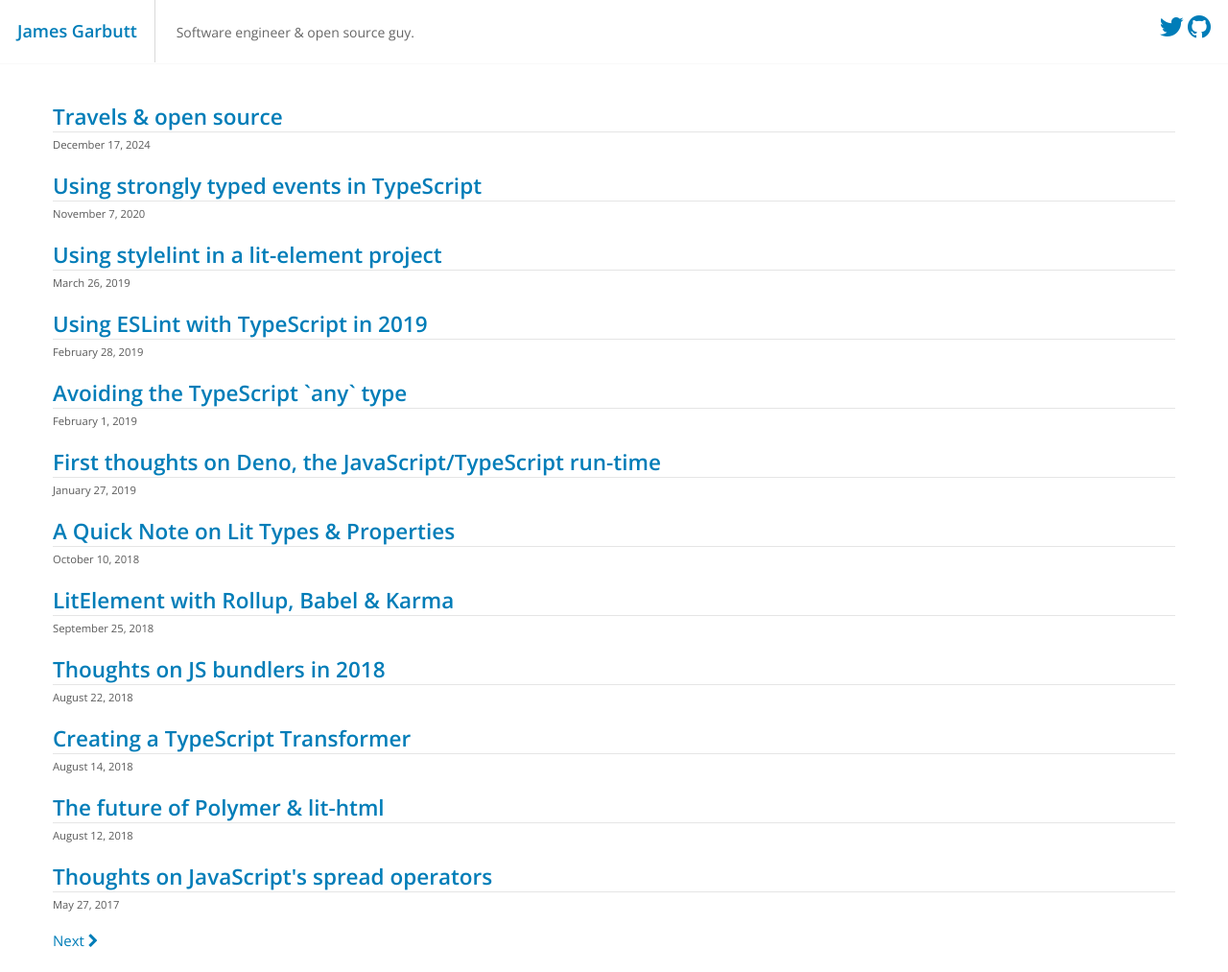
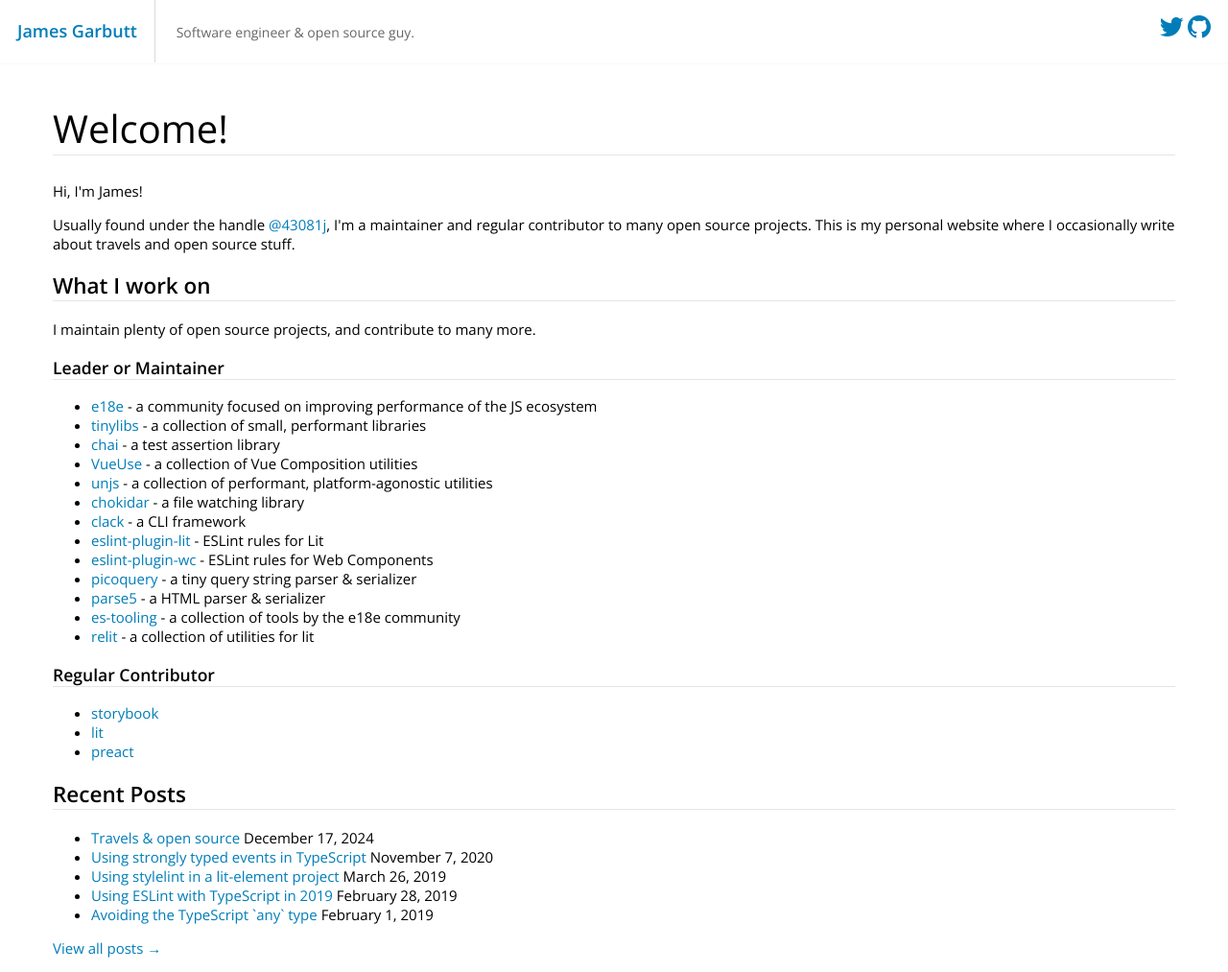
Before and after one commit to 43081j/43081j.github.io, a Jekyll site: the page built from index.html, in a window 1280 px wide. Shown: the whole page at 96% size. Built offline with Jekyll 4.4.1, drawn with Linux system fonts in a browser that asks for light colours; nearby versions of some CDN libraries; the list of posts is cut into pages by our own code; comment, search, counter and statistics services are not loaded; before the commit the page ends 990 px from its top, so only the background shows below that.

Commit message:
docs: add homepage stuff

```diff
--- a/_config.yml
+++ b/_config.yml
@@ -1,6 +1,7 @@
 exclude: ['README.md', 'Gruntfile.js', 'src/', 'node_modules', 'package.json', 'vendor']
 permalink: /:year/:month/:title
 paginate: 12
+paginate_path: "/blog/page-:num/"
 markdown: kramdown
 sass:
     sass_dir: css
--- a/index.html
+++ b/index.html
@@ -3,28 +3,51 @@
 title: 43081j
 ---
 
-<div class="posts">
+<div class="home">
+	<h1>Welcome!</h1>
+
+  <p>Hi, I'm James!</p>
+  <p>Usually found under the handle <a href="https://github.com/43081j">@43081j</a>, I'm a maintainer and regular contributor to many open source projects. This is my personal website where I occasionally write about travels and open source stuff.</p>
+
+  <h2>What I work on</h2>
+
+  <p>I maintain plenty of open source projects, and contribute to many more.</p>
+
+  <h3>Leader or Maintainer</h3>
+
+  <ul>
+    <li><a href="https://e18e.dev">e18e</a> - a community focused on improving performance of the JS ecosystem</li>
+    <li><a href="https://github.com/tinylibs">tinylibs</a> - a collection of small, performant libraries</li>
+    <li><a href="https://github.com/chaijs/chai">chai</a> - a test assertion library</li>
+    <li><a href="https://github.com/vueuse/vueuse">VueUse</a> - a collection of Vue Composition utilities</li>
+    <li><a href="https://github.com/unjs/">unjs</a> - a collection of performant, platform-agonostic utilities</li>
+    <li><a href="https://github.com/paulmillr/chokidar">chokidar</a> - a file watching library</li>
+    <li><a href="https://github.com/bombshell-dev/clack">clack</a> - a CLI framework</li>
+    <li><a href="https://github.com/43081j/eslint-plugin-lit">eslint-plugin-lit</a> - ESLint rules for Lit</li>
+    <li><a href="https://github.com/43081j/eslint-plugin-wc">eslint-plugin-wc</a> - ESLint rules for Web Components</li>
+    <li><a href="https://github.com/43081j/picoquery">picoquery</a> - a tiny query string parser &amp; serializer</li>
+    <li><a href="https://github.com/inikulin/parse5">parse5</a> - a HTML parser &amp; serializer</li>
+    <li><a href="https://github.com/es-tooling">es-tooling</a> - a collection of tools by the e18e community</li>
+    <li><a href="https://github.com/43081j/relit">relit</a> - a collection of utilities for lit</li>
+  </ul>
+
+  <h3>Regular Contributor</h3>
+
+  <ul>
+    <li><a href="https://github.com/storybookjs/storybook">storybook</a></li>
+    <li><a href="https://github.com/lit/lit">lit</a></li>
+    <li><a href="https://github.com/preactjs/preact">preact</a></li>
+  </ul>
+
+	<h2>Recent Posts</h2>
 	<ul>
-		{% for post in paginator.posts %}
+		{% for post in site.posts limit:5 %}
 		<li>
-			<h2>
-				{% if post.external %}<a href="{{ post.external }}" target="_blank" title="{{ post.title }}">
-				{% else %}<a href="{{ post.url }}">{% endif %}{{ post.title }}</a>
-			</h2>
+			<a href="{{ post.url }}">{{ post.title }}</a>
 			<span class="meta">{{ post.date | date: "%B %e, %Y" }}</span>
 		</li>
 		{% endfor %}
 	</ul>
-	<div class="pager">
-		{% if paginator.previous_page %}
-			{% if paginator.previous_page == 1 %}
-			<a href="/" class="pager-left"><i class="fa fa-chevron-left"></i> Previous</a>
-			{% else %}
-			<a href="{{ paginator.previous_page_path }}" class="pager-left"><i class="fa fa-chevron-left"></i> Previous</a>
-			{% endif %}
-		{% endif %}
-		{% if paginator.next_page %}
-			<a href="{{ paginator.next_page_path }}" class="pager-right">Next <i class="fa fa-chevron-right"></i></a>
-		{% endif %}
-	</div>
+
+	<p><a href="/blog/">View all posts →</a></p>
 </div>
```
Also changed, not shown: blog/index.html (added, +32 -0 lines).
